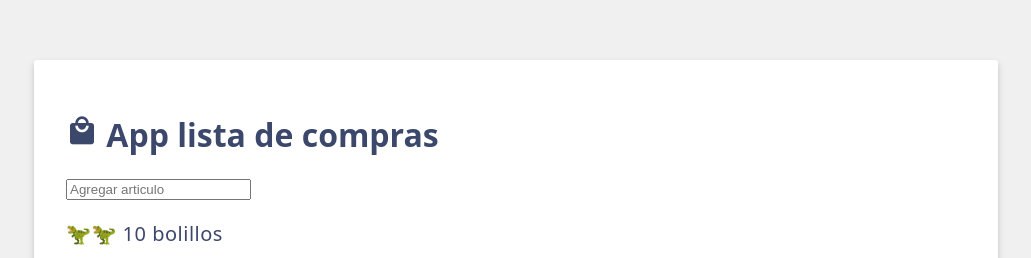
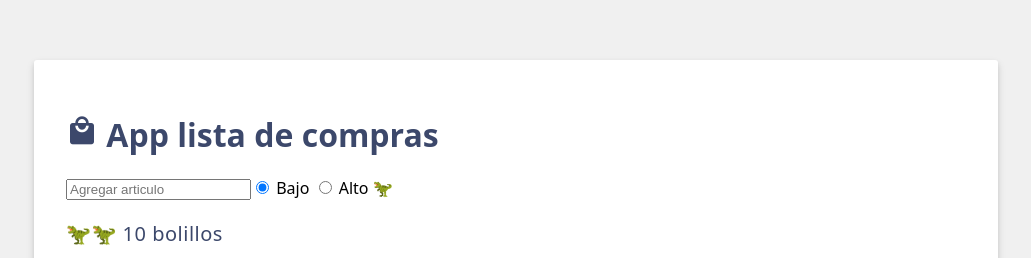
Before and after one commit to AaronAlons/DADM-2024, a Vue app: page / in a window 1280 px wide. Shown: the part 133-391 px from the top of the page, without its empty margins (124-1155 px from the left). Built offline with nearby package versions, Linux system fonts and the light colour scheme.

Commit message:
🦖feat:app.vue add radio buttons for priority

```diff
--- a/src/App.vue
+++ b/src/App.vue
@@ -9,7 +9,8 @@
     {id:'5',label:'1 lata de atun'},
     {id:'6',label:'1 pc gamer'}
 ]);
-const newItem =ref();
+const newItem =ref('');
+const newItemPriority= ref('low');
 </script>
 
 <template>
@@ -20,7 +21,17 @@
 </h1>
 <input v-model="newItem"
 type="text"
-placeholder="Agregar articulo">{{ newItem }}
+placeholder="Agregar articulo">
+<!--Radio Buttons-->
+<label>
+    <input type="radio" value="low" v-model="newItemPriority">
+    Bajo
+</label>
+<label>
+    <input type="radio" value="high" v-model="newItemPriority">
+    Alto
+</label>
+{{ newItemPriority =='low'?'🦖':'❤️‍🔥'}}
 <!--ul>li*3 es el lenguaje emet a usar-->
 <ul>
     <li v-for="item in items" :key="item.id"> 🦖🦖 {{ item.label }}</li>
```
